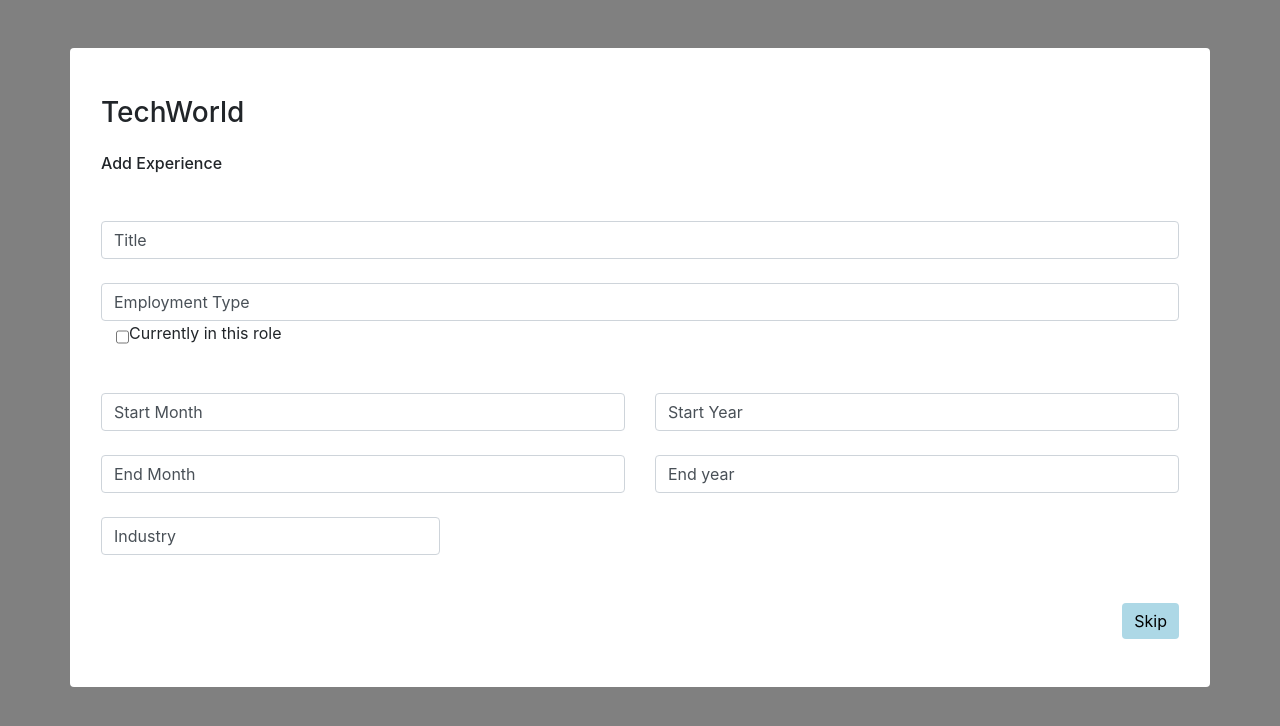
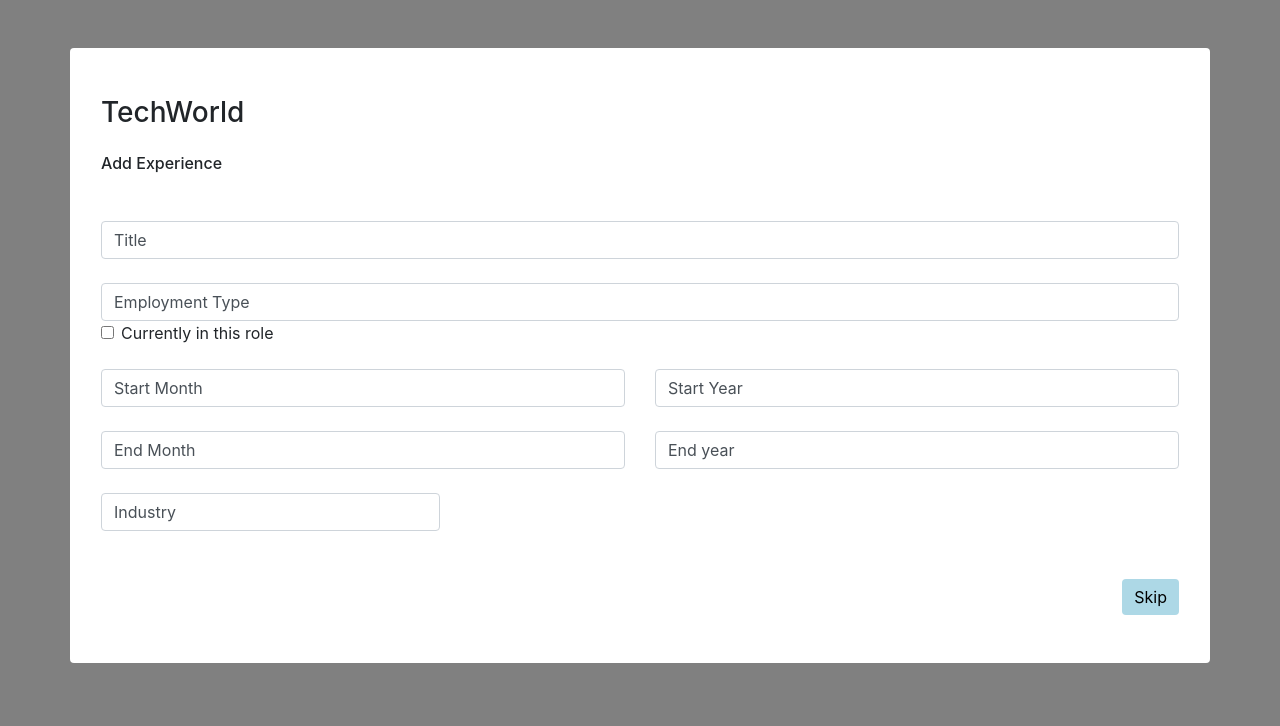
Before and after one commit to nehciyy/agile, a Flask app: page /addExperience in a window 1280 px wide. Shown: the top 726 px of the page. Run offline with Flask 3, Linux system fonts and the light colour scheme; some libraries are stand-ins or nearby versions.

Commit message:
align checkbox
align checkbox
by sheng long

```diff
--- a/templates/addExperience.html
+++ b/templates/addExperience.html
@@ -29,16 +29,12 @@
                         <div class="col"><label class="labels"></label><input type="text" class="form-control" value="Employment Type" placeholder="Employment Type"></div>
                     </div>
 
-                    <div class="form-group">
-                        <!-- <label class="col-md-4 control-label">Currently in this role</label> -->
-                        <div class="col-md-4 inputGroupContainer">
-                          <div class="input-group">
-                            <span class="input-group-addon"><i class="glyphicon glyphicon-user"></i></span>
-                            <input name="in_role" id="in_the_role" type="checkbox">
-                            <label for="in_the_role" class="control-label">Currently in this role</label><br/>
-                          </div>
-                        </div>
-                      </div>
+                    <div class="form-check">
+                      <input class="form-check-input" type="checkbox" value="" id="role">
+                      <label class="form-check-label" for="role">
+                        Currently in this role
+                      </label>
+                    </div>
 
                     <div class="row">
                         <div class="col-md-6"><label class="labels"></label><input type="text" class="form-control" placeholder="Start Month" value="Start Month"></div>
```
